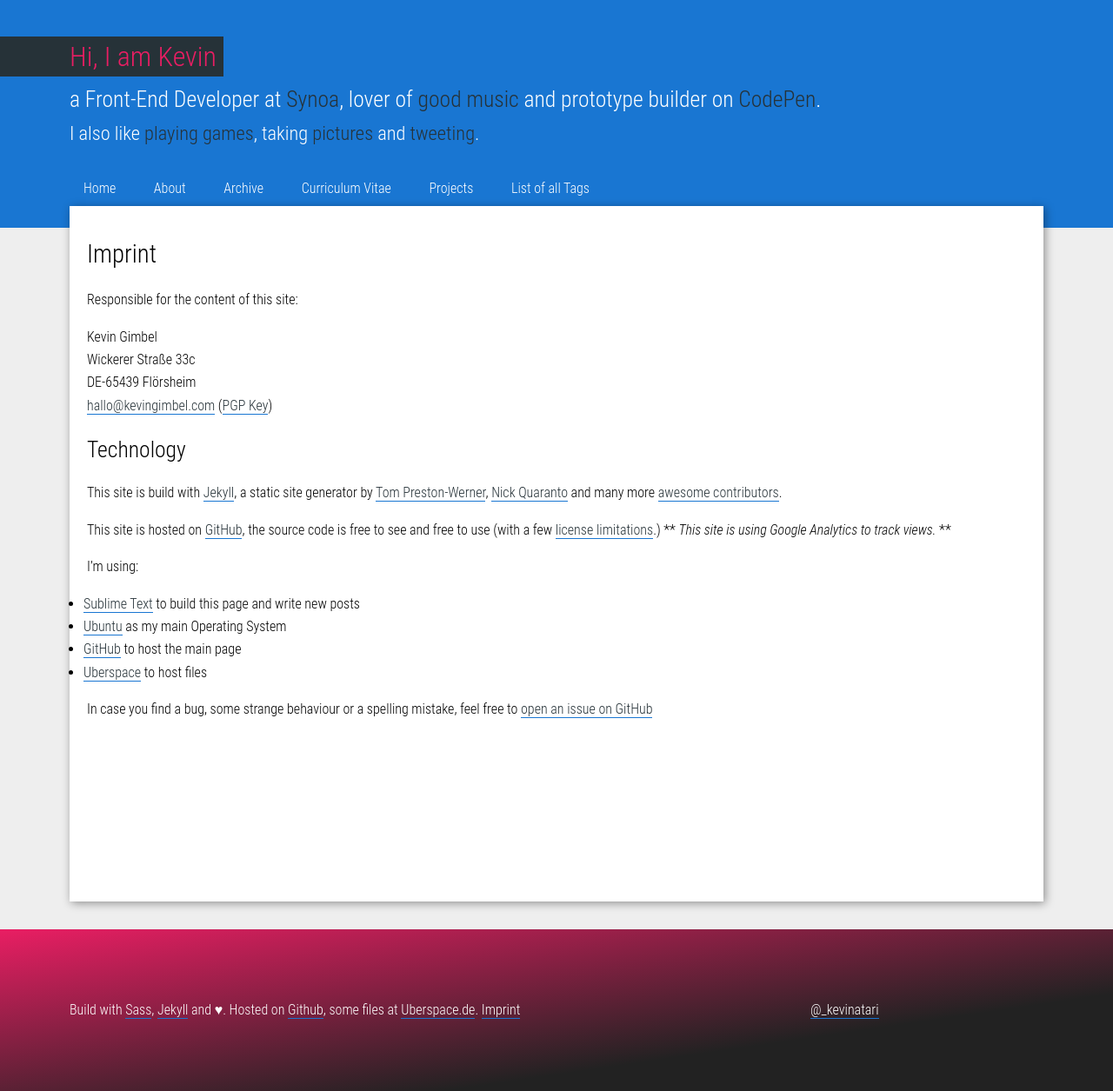
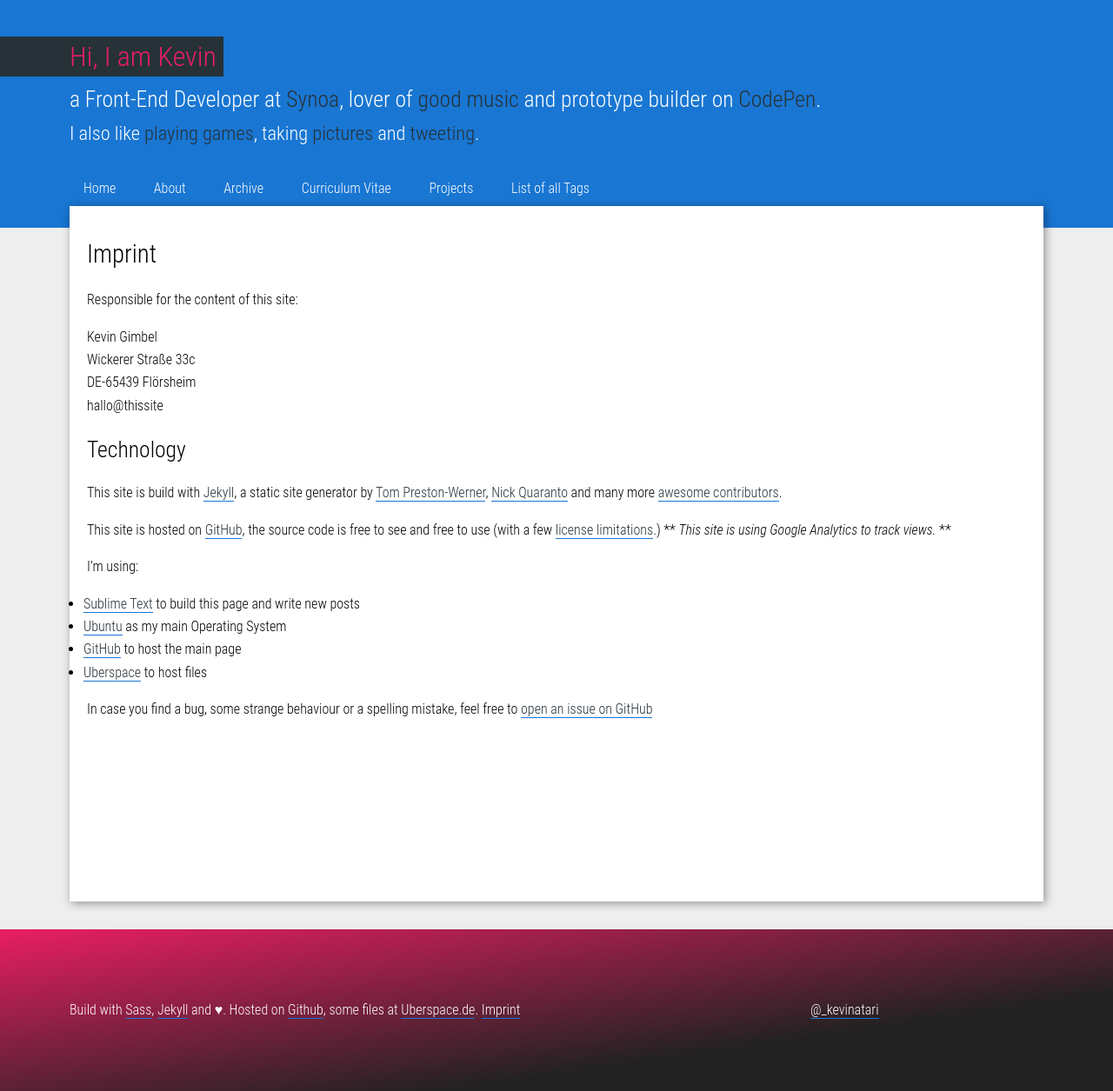
Before and after one commit to KevinGimbel/kevingimbel.github.io-old, a Jekyll site: the page built from imprint.md, in a window 1280 px wide. Shown: the whole page at 87% size. Built offline with Jekyll 4.4.1, drawn with Linux system fonts in a browser that asks for light colours.

Commit message:
test; removed email

```diff
--- a/imprint.md
+++ b/imprint.md
@@ -10,7 +10,7 @@ Responsible for the content of this site:
 Kevin Gimbel<br>
 Wickerer Straße 33c<br>
 DE-65439 Flörsheim<br>
-[hallo@kevingimbel.com](mailto:hallo@kevingimbel.com) ([PGP Key](/public-key))
+hallo@thissite
 
 ### Technology
 
```
